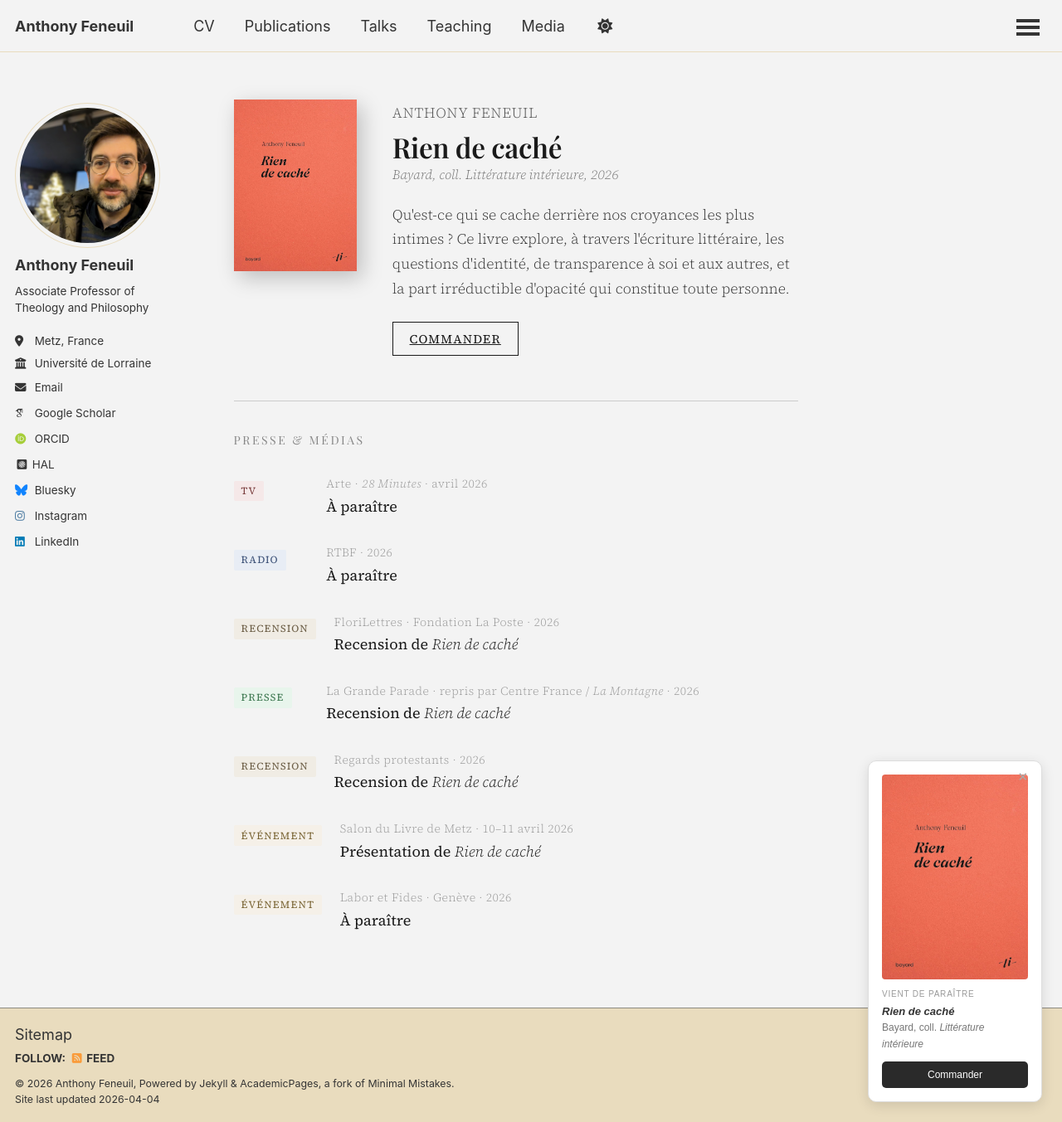
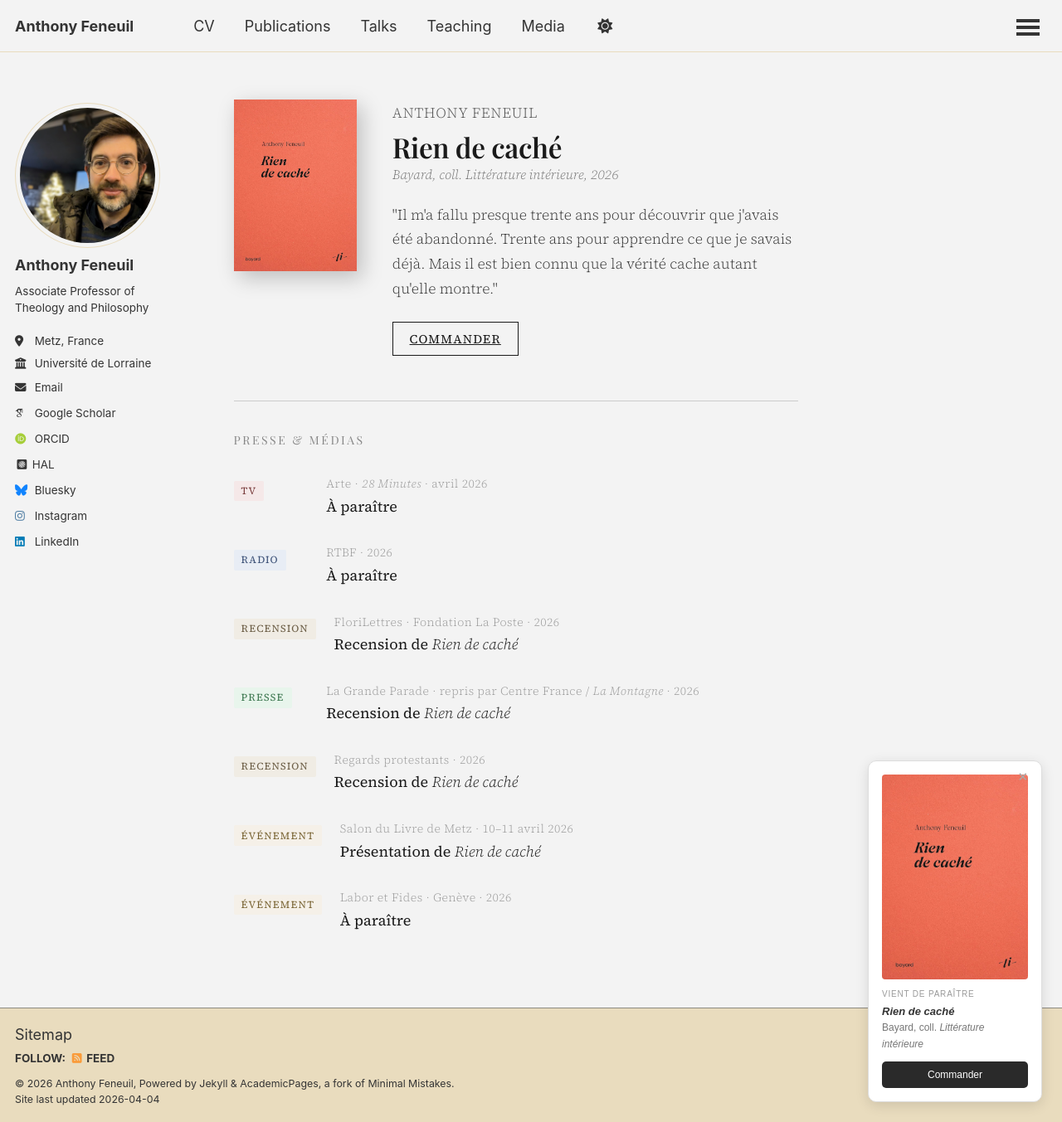
Before and after one commit to anfnl/anfnl.github.io, a Jekyll site: the page built from _pages/rien-de-cache.md, in a window 1280 px wide and 1353 px high. Shown: the whole window at 83% size. Built offline with Jekyll 4.4.1, drawn with Linux system fonts in a browser that asks for light colours; some web fonts are replaced; a script that is not in the unit is left out.

Commit message:
Update rien-de-cache.md

```diff
--- a/_pages/rien-de-cache.md
+++ b/_pages/rien-de-cache.md
@@ -57,7 +57,7 @@
       <p class="rdc-author">Anthony Feneuil</p>
       <h1 class="rdc-title">Rien de caché</h1>
       <p class="rdc-editor">Bayard, coll. <em>Littérature intérieure</em>, 2026</p>
-      <p class="rdc-desc">Qu'est-ce qui se cache derrière nos croyances les plus intimes&nbsp;? Ce livre explore, à travers l'écriture littéraire, les questions d'identité, de transparence à soi et aux autres, et la part irréductible d'opacité qui constitue toute personne.</p>
+      <p class="rdc-desc">"Il m'a fallu presque trente ans pour découvrir que j'avais été abandonné. Trente ans pour apprendre ce que je savais déjà. Mais il est bien connu que la vérité cache autant qu'elle montre."</p>
       <a class="rdc-buy" href="https://www.placedeslibraires.fr/livre/9782227503502-rien-de-cache-anthony-feneuil/" target="_blank">Commander</a>
     </div>
   </div>
```
